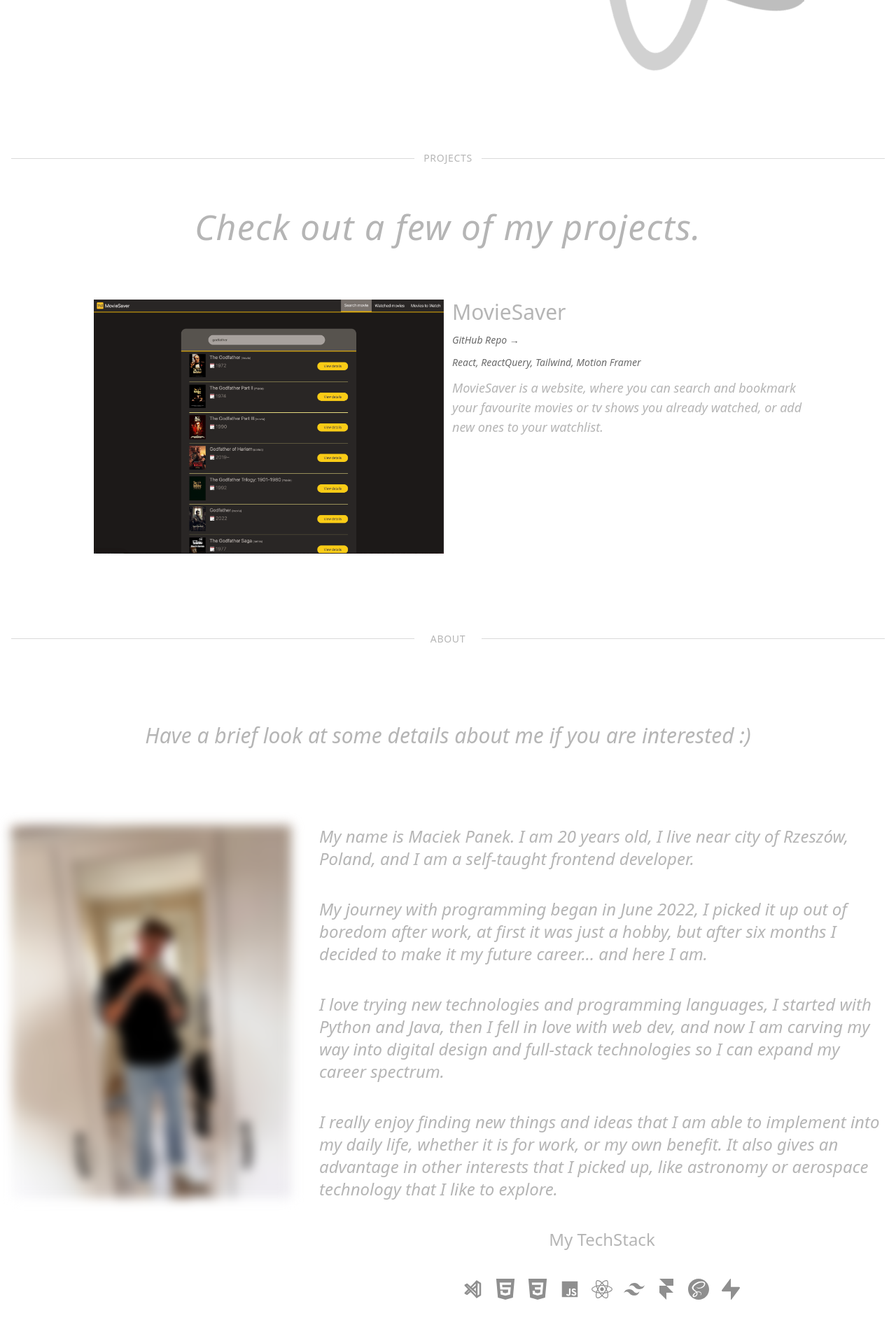
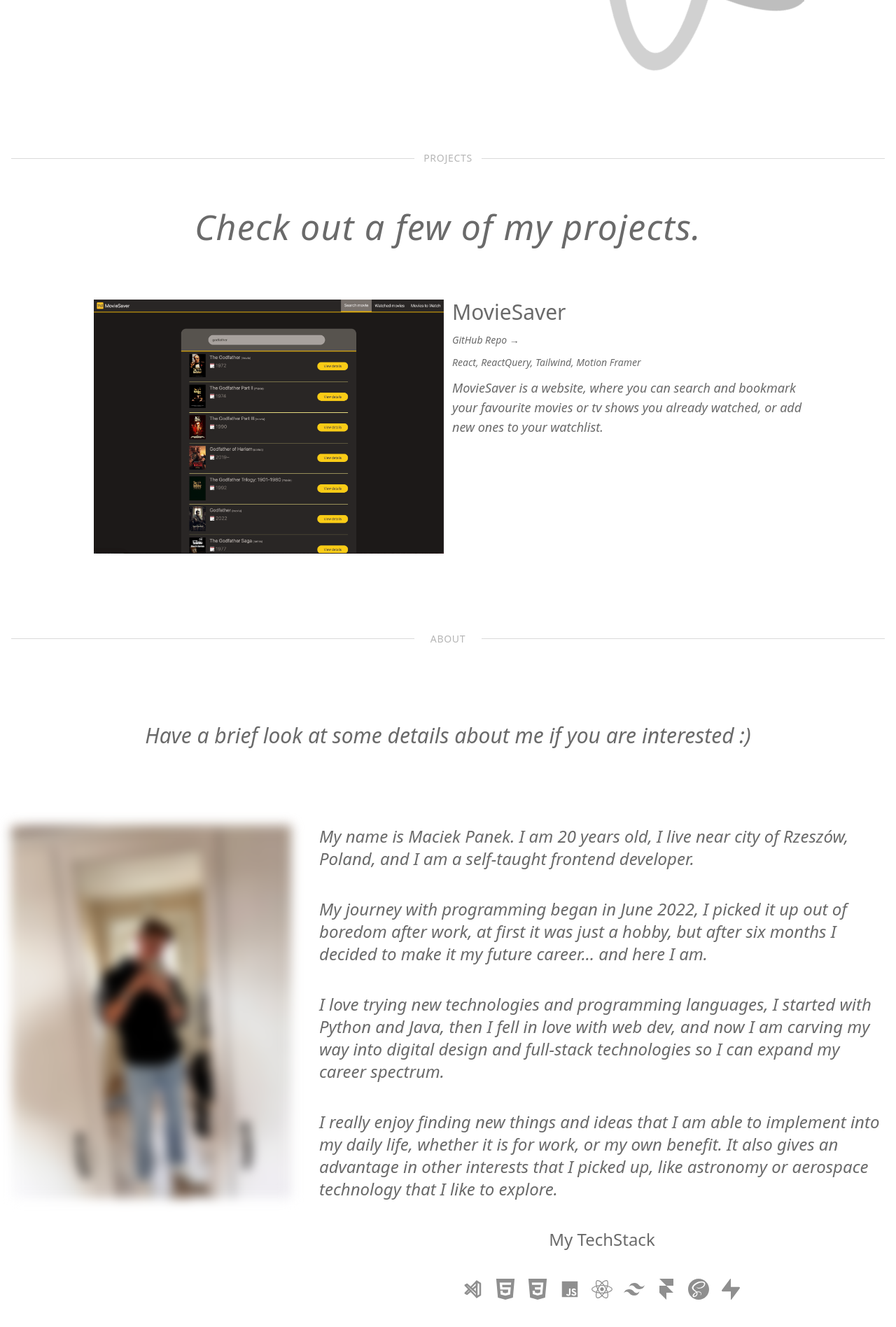
Before and after one commit to MaciekPanek/Portfolio, a React (Vite) app: page / in a window 1280 px wide. Shown: the part 610-2506 px from the top of the page at 70% size. Built offline with nearby package versions, Linux system fonts and the light colour scheme.

Commit message:
files mixup

```diff
--- a/src/features/about/AboutSection.jsx
+++ b/src/features/about/AboutSection.jsx
@@ -59,7 +59,7 @@ function AboutSection() {
         viewport={{
           once: true,
         }}
-        className="text-dark-200 leading-8 text-center mt-28 mb-28  italic  text-3xl font-extralight  "
+        className="text-dark-400 dark:text-dark-200 leading-8 text-center mt-28 mb-28  italic  text-3xl font-extralight  "
       >
         Have a brief look at some details about me if you are interested :)
       </motion.p>
@@ -105,7 +105,7 @@ function AboutSection() {
             viewport={{
               once: true,
             }}
-            className="text-center text-dark-200 leading-8 mb-5 lg:mb-10 text-lg font-extralight lg:text-2xl"
+            className="text-center text-dark-400 dark:text-dark-200 leading-8 mb-5 lg:mb-10 text-lg font-extralight lg:text-2xl"
           >
             My TechStack
           </motion.p>
--- a/src/features/about/Paragraph.jsx
+++ b/src/features/about/Paragraph.jsx
@@ -25,7 +25,7 @@ function Paragraph({ children, delay }) {
       viewport={{
         once: true,
       }}
-      className="text-dark-200 leading-8 mb-5 lg:mb-10 text-lg font-extralight italic lg:text-2xl "
+      className="text-dark-400 dark:text-dark-200 leading-8 mb-5 lg:mb-10 text-lg font-extralight italic lg:text-2xl "
     >
       {children}
     </motion.p>
--- a/src/features/projects/Project.jsx
+++ b/src/features/projects/Project.jsx
@@ -112,7 +112,7 @@ function Project({ title, tech, src, children, url, href }) {
           rel="noreferrer"
           target="_blank"
         >
-          <h3 className="text-dark-200 text-3xl hover:scale-110 hover:transition-all hover:duration-500 hover:-translate-x-[-15px] ">
+          <h3 className="text-dark-400 dark:text-dark-200 text-3xl hover:scale-110 hover:transition-all hover:duration-500 hover:-translate-x-[-15px] ">
             {title}
           </h3>
         </motion.a>
@@ -147,7 +147,7 @@ function Project({ title, tech, src, children, url, href }) {
           viewport={{
             once: true,
           }}
-          className="text-dark-200  italic text-lg max-w-[500px] lg:w-[500px] "
+          className="text-dark-400 dark:text-dark-200  italic text-lg max-w-[500px] lg:w-[500px] "
         >
           {children}
         </motion.p>
--- a/src/features/projects/ProjectsSection.jsx
+++ b/src/features/projects/ProjectsSection.jsx
@@ -29,7 +29,7 @@ function ProjectsSection() {
         viewport={{
           once: true,
         }}
-        className="mt-16 text-dark-200 leading-[3rem] text-center text-[50px] font-extralight italic tracking-wide "
+        className="mt-16 text-dark-400 dark:text-dark-200 leading-[3rem] text-center text-[50px] font-extralight italic tracking-wide "
       >
         Check out a few of my projects.
       </motion.h3>
```
Also changed, not shown: src/tailwind.config.js (renamed from tailwind.config.js).
